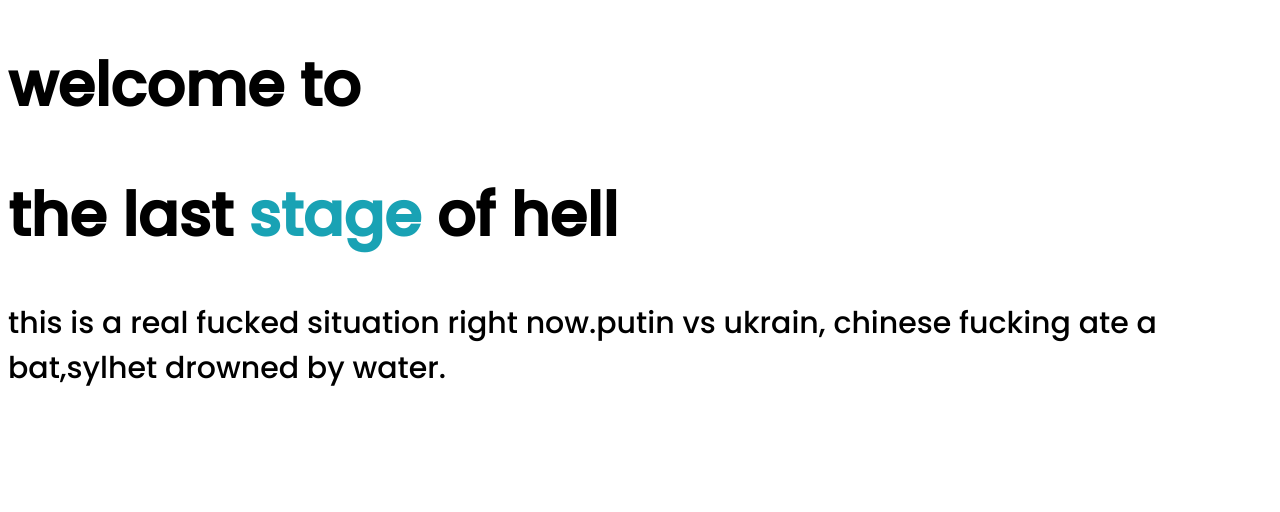
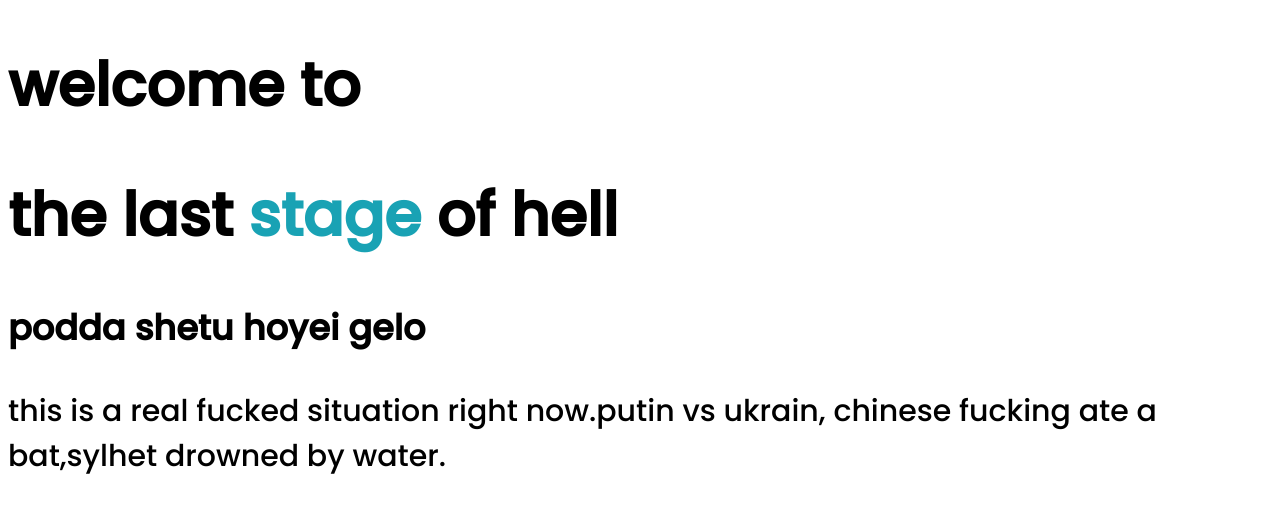
Before and after one commit to Yeamix/wib-portfolio, a plain HTML site: page index.html in a window 1280 px wide. Drawn offline with Linux system fonts and the light colour scheme.

Commit message:
wib developer

```diff
--- a/index.html
+++ b/index.html
@@ -13,6 +13,7 @@
 <body>
     <h1>welcome to</h1>
     <h1>the last <span class="stg">stage</span> of hell</h1>
+    <h3>podda shetu hoyei gelo</h3>
     <p>this is a real fucked situation right now.putin vs ukrain,
        chinese fucking ate a bat,sylhet drowned by water.
     </p>
```
